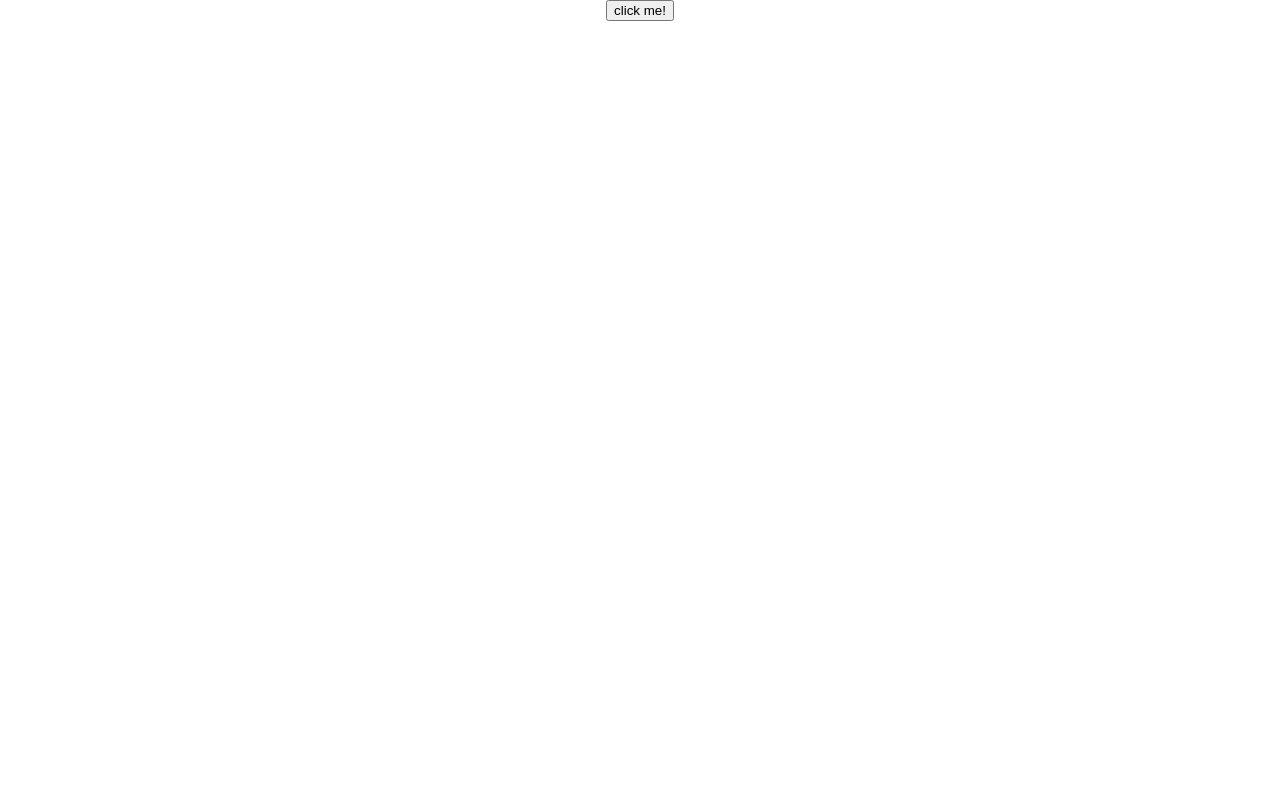
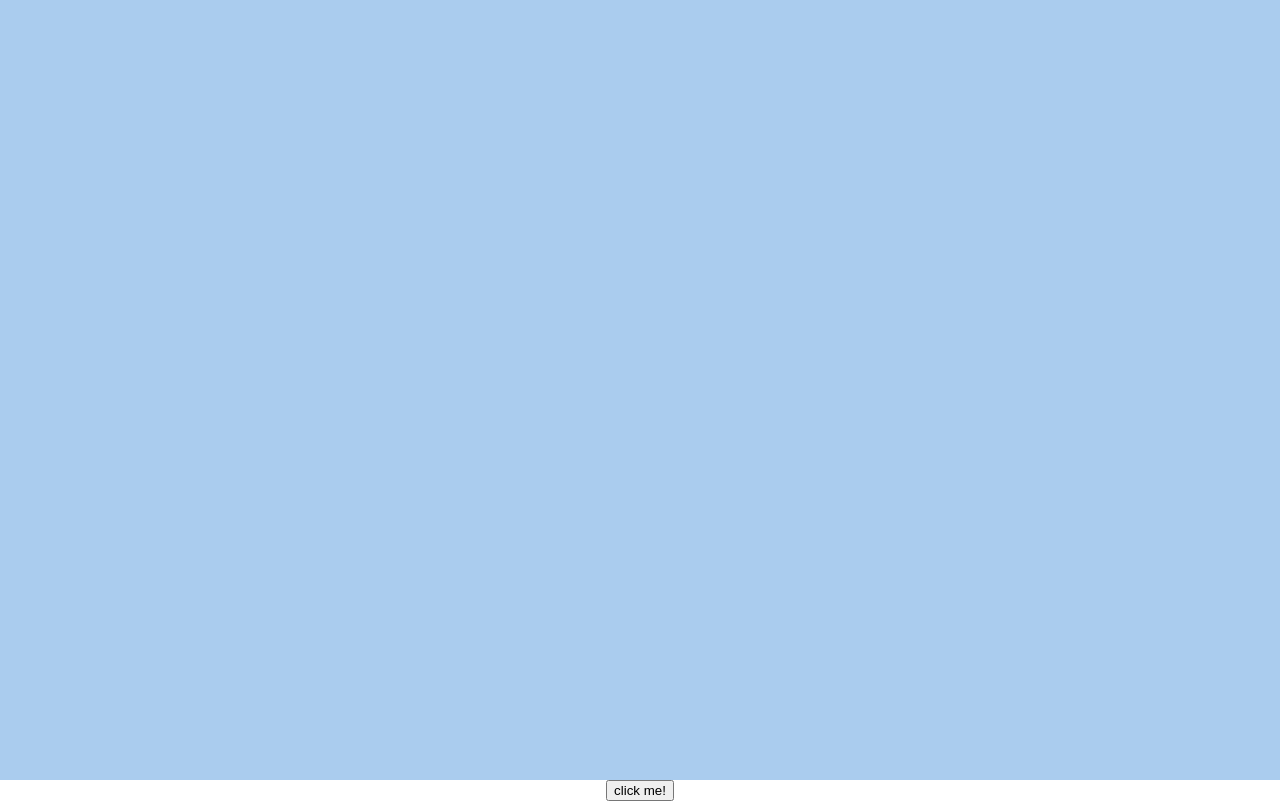
Before and after one commit to Baddamin-code/JS-mini-projects, a plain HTML site: page background-color-changer/index.html in a window 1280 px wide. Drawn offline with Linux system fonts and the light colour scheme.

Commit message:
style div container

```diff
--- a/background-color-changer/style.css
+++ b/background-color-changer/style.css
@@ -8,3 +8,11 @@ body {
     display: grid;
     place-items: center;
 }
+
+div {
+    width: 100%;
+    height: 780px;
+    max-width: 100%;
+    max-height: 100%;
+    background-color: #aaccee;
+}
```
